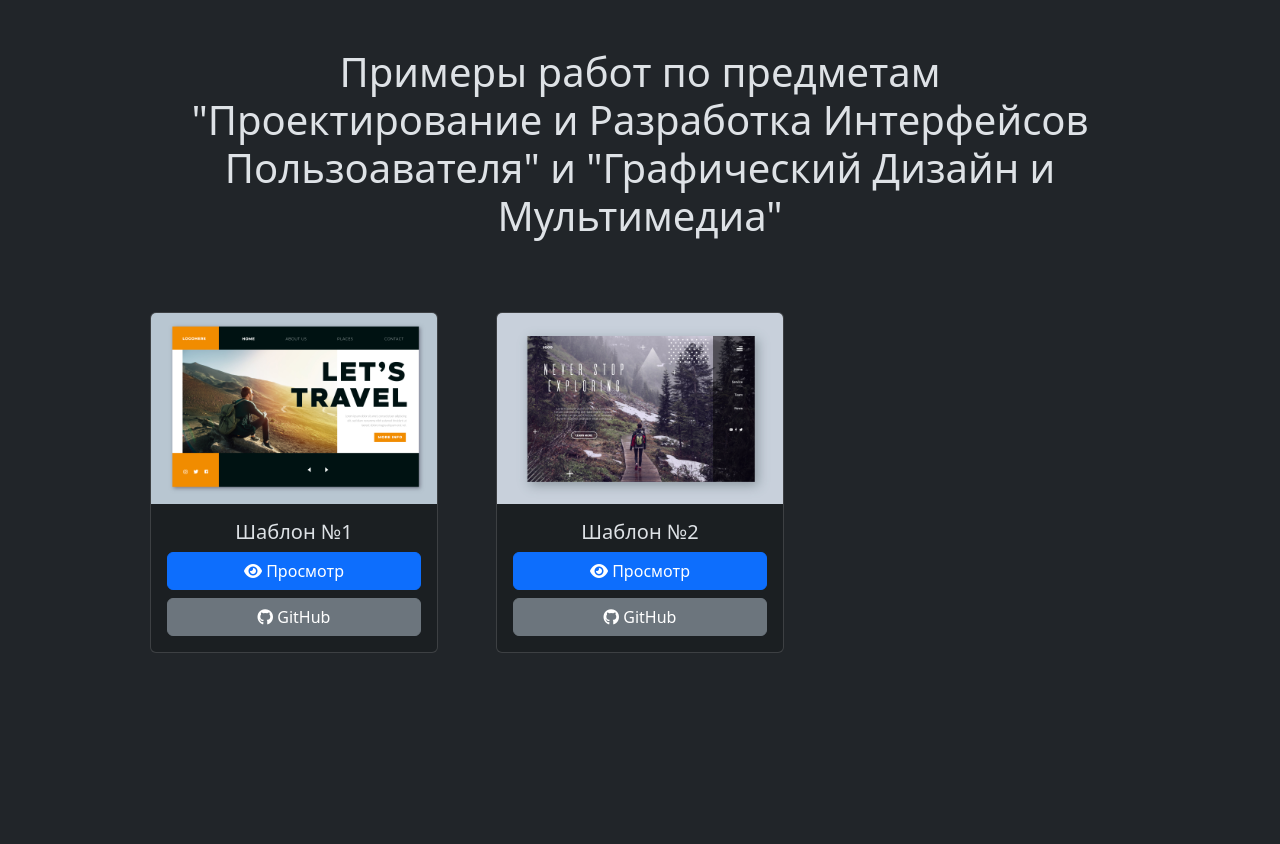
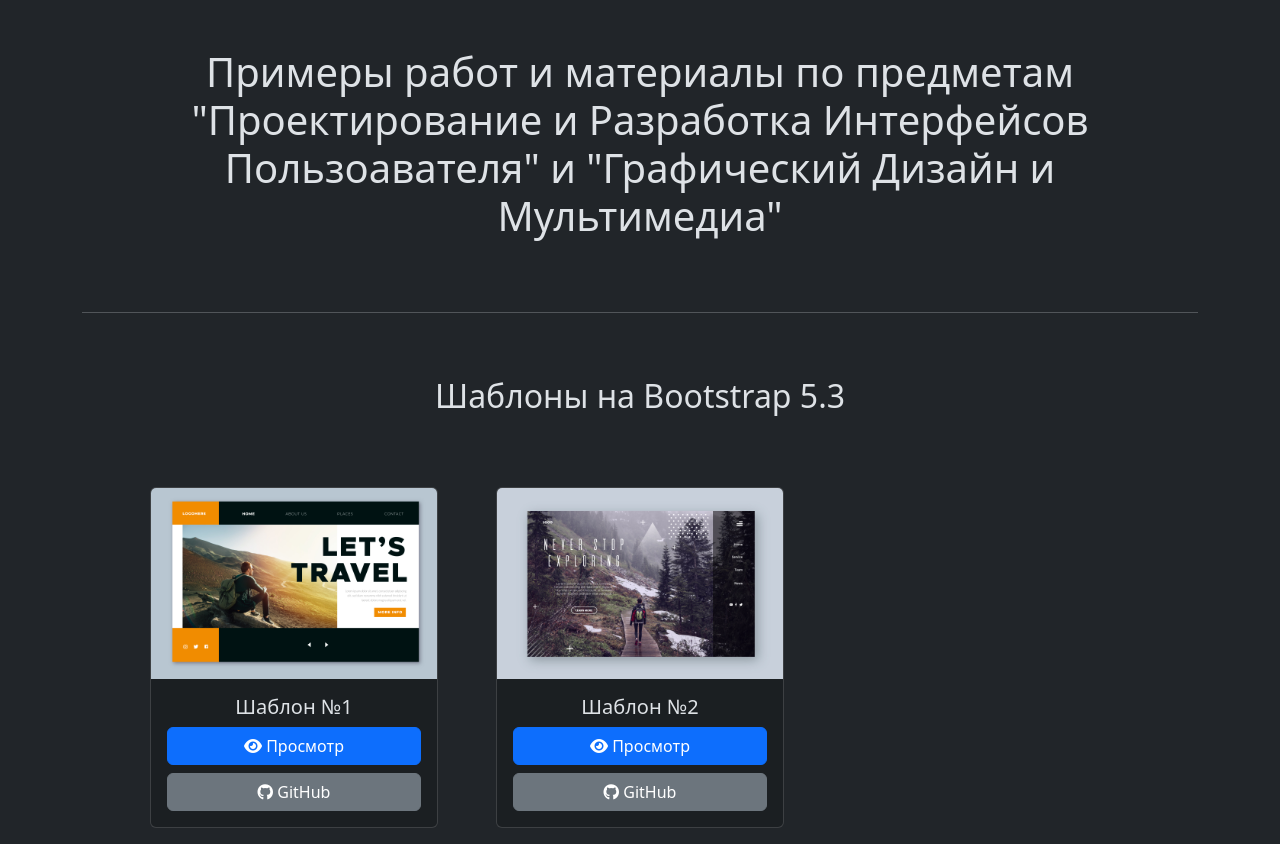
Before and after one commit to jenk293/pic-prip-gdm, a plain HTML site: page index.html in a window 1280 px wide. Before the commit the page ends 800 px from the top, so only its background shows below. Drawn offline with nearby package versions, Linux system fonts and the light colour scheme.

Commit message:
Update index.html

```diff
--- a/index.html
+++ b/index.html
@@ -21,15 +21,22 @@
         <div class="row text-center py-5">
           <div class="col-12">
             <h1>
-              Примеры работ по предметам<br />"Проектирование и Разработка
-              Интерфейсов Пользоавателя" и "Графический Дизайн и Мультимедиа"
+              Примеры работ и материалы по предметам<br />"Проектирование и
+              Разработка Интерфейсов Пользоавателя" и "Графический Дизайн и
+              Мультимедиа"
             </h1>
           </div>
         </div>
+        <hr>
       </header>
       <main>
         <div class="row text-center">
-          <div class="col-12 col-md-4 d-flex justify-content-center justify-content-md-end py-3">
+          <div
+            class="col-12 py-5"
+          ><h2>Шаблоны на Bootstrap 5.3</h2></div>
+          <div
+            class="col-12 col-md-4 d-flex justify-content-center justify-content-md-end py-3"
+          >
             <div class="card" style="width: 18rem">
               <img src="/01/template.jpg" class="card-img-top" alt="..." />
               <div class="card-body">
@@ -47,7 +54,7 @@
               </div>
             </div>
           </div>
-          <div class="col-12 col-md-4  d-flex justify-content-center py-3">
+          <div class="col-12 col-md-4 d-flex justify-content-center py-3">
             <div class="card" style="width: 18rem">
               <img src="/02/template.jpg" class="card-img-top" alt="..." />
               <div class="card-body">
```
